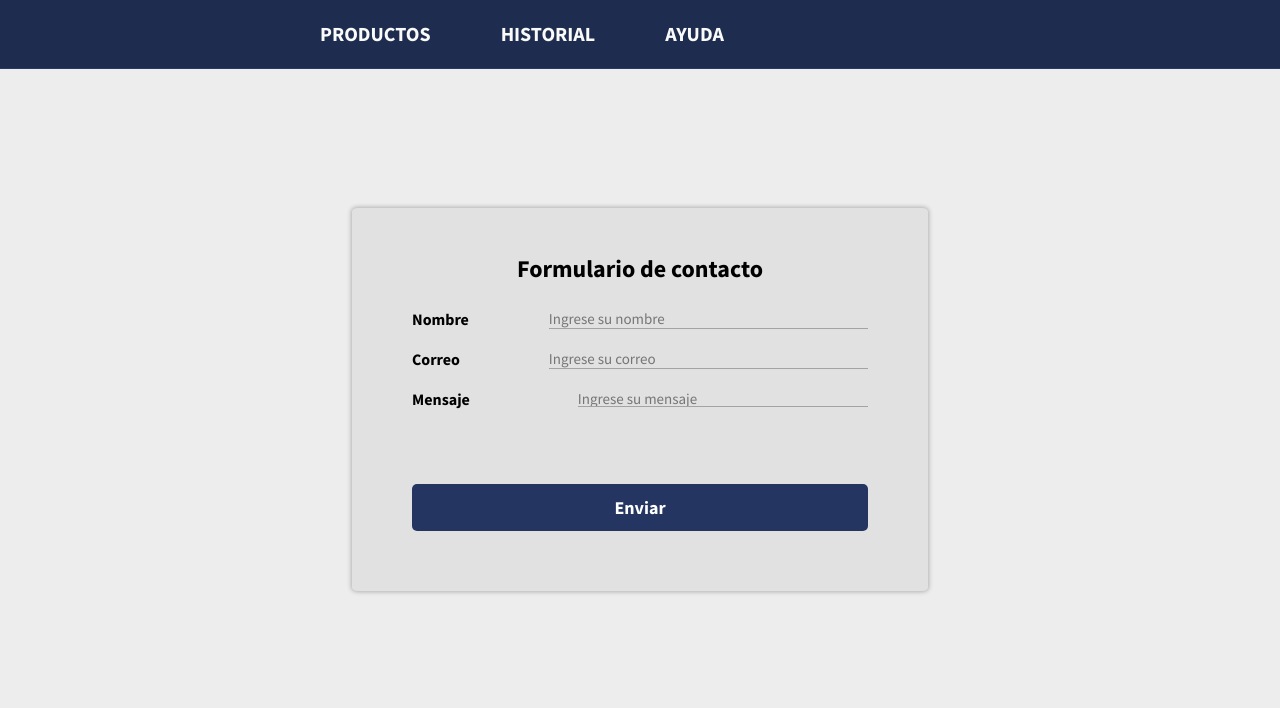
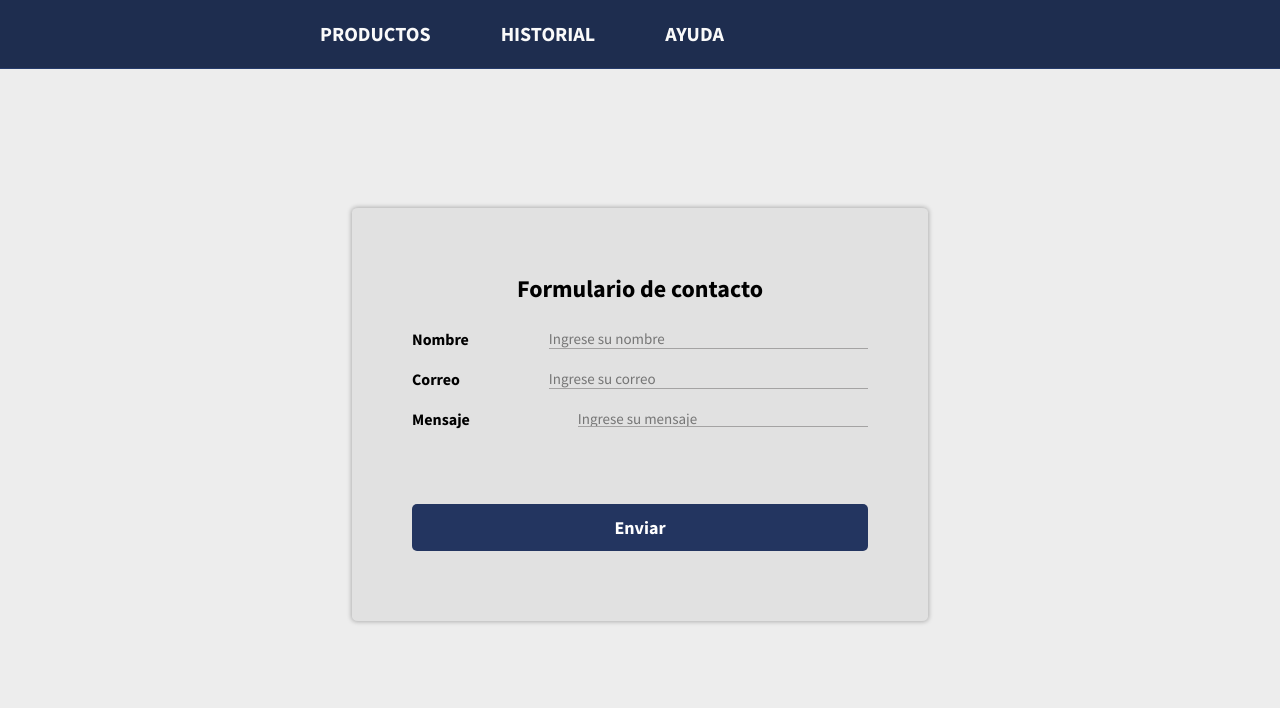
Before and after one commit to FDamianRomagnoli/OM, a plain HTML site: page contact.html in a window 1280 px wide. Shown: the part 92-800 px from the top of the page. Drawn offline with Linux system fonts and the light colour scheme.

Commit message:
Formulario de contacto reponsive

```diff
--- a/contact.html
+++ b/contact.html
@@ -23,62 +23,34 @@
     <main class="main-contact">
         <form action="">
             <span class="title-form">Formulario de contacto</span>
-            <div class="contact-item">
+            <div class="form-item">
                 <label class="label-form" for="name">Nombre</label>
                 <input class="input-form" type="text" id="name" placeholder="Ingrese su nombre">
             </div>
-            <div class="contact-item">
+            <div class="form-item">
                 <label class="label-form" for="email">Correo</label>
                 <input class="input-form" type="email" id="email" placeholder="Ingrese su correo">
             </div>
-            <div class="contact-item">
+            <div class="form-item">
                 <label class="label-form-area" for="mensaje">Mensaje</label>
                 <textarea class="textarea-form" name="mensaje" id="mensaje"  placeholder="Ingrese su mensaje"></textarea>
             </div>
             <div class="mensajes">
                 <p id="error"></p>
             </div>
+
             <button type="button" class="btn-form" id="btn-enviar">Enviar</button>
         </form>
 
 
     </main>
 
-    <!-- <main  class="main-contacto">
-
-        <section class="contact-container">
-
-            <h2>Formulario de contacto</h2>
-
-            <form class="form-contacto" action="">
-                <div class="contacto-items">
-                    <label for="name">Nombre</label>
-                    <input type="text" id="name" placeholder="Ingrese su nombre">
-                </div>
-                <div class="contacto-items">
-                    <label for="email">Email</label>
-                    <input type="email" id="email" placeholder="Ingrese su email" >
-                </div>
-                <div class="contacto-items">
-                    <label for="mensaje">Mensaje</label>
-                    <textarea name="mensaje" id="mensaje" cols="42" rows="2" placeholder="Ingrese su mensaje"></textarea>
-                </div>
-                <div class="mensajes">
-                    <p id="error"></p>
-                </div>
-                <button type="button" class="btn-enviar" id="btn-enviar" >Enviar</button>
-
-            </form>
-
-        </section>
-
-    </main> -->
 
     <footer id="footer"></footer>
 
     <script type="module" src="./js/component/header.js"></script>
     <script type="module" src="./js/component/footer.js"></script>
-    <script src="./js/libs/contact.js"></script>
+    <script type="module" src="./js/libs/contact.js"></script>
 
 
 </body>
--- a/css/componentes/formStyle.css
+++ b/css/componentes/formStyle.css
@@ -32,11 +32,16 @@
     outline: none;
 }
 
+.input-form:hover,.textarea-form:hover{
+    background-color: rgb(255, 237, 237);
+
+}
+
 .btn-form{
     font-size: 1.8rem;
     margin: 0 auto;
     padding: 1.2rem 0;
-    width: 100%;
+    width: 65%;
     color: #FFF;
     background-color: #233560;
     border-radius: 5px;
@@ -65,8 +70,59 @@
 
 /* containers */
 
-.contact-item{
+    .main-contact{
+        min-height: auto;
+        padding: 100px 5vw 100px 5vw;
+    }
+
+    .main-contact form{
+        background-color: #E1E1E1;
+        padding: 100px 5vw 100px 5vw;
+        box-shadow: 0px 0px 4px 1px rgb(0 0 0 / 25%);
+    }
+
+.form-item{
     display: flex;
     justify-content: center;
-    margin: 2rem 0;
+    margin: 4rem 0;
 }
+
+@media (min-width: 350px) {
+    .main-contact{
+        height: auto;
+        /* background-color: #E1E1E1; */
+        padding: 100px 8vw 100px 8vw;
+    }
+
+}
+
+@media (min-width: 600px){
+    .btn-form{
+        width: 100%;
+    }
+    .form-item{
+        margin: 2rem 0;
+    }
+    .main-contact{
+        display: flex;
+        justify-content: center;
+        align-items: center;
+        padding: 140px 0px 140px 0px;
+        align-items: flex-start;
+    }
+
+    .main-contact form:hover{
+        transform: scale(101%);
+    }
+
+    .main-contact form{
+        background-color: #E1E1E1;
+        box-shadow: 0px 0px 4px 1px rgb(0 0 0 / 25%);
+        width: 45%;
+        min-width: 400px;
+        max-width: 600px;
+        padding: 40px 60px 70px 60px;
+        border-radius: 1%;
+        transition-duration: 0.5s;
+    }
+}
--- a/css/paginas/contact.css
+++ b/css/paginas/contact.css
@@ -1,28 +1,6 @@
 
 
-.main-contact{
-    margin: 0 auto;
-    display: flex;
-    justify-content: center;
-    align-items: center;
-    padding: 140px 0px 70px 0px;
-    align-items: flex-start;
-}
 
-.main-contact form{
-    background-color: #E1E1E1;
-    box-shadow: 0px 0px 4px 1px rgb(0 0 0 / 25%);
-    width: 45%;
-    min-width: 300px;
-    max-width: 600px;
-    padding: 20px 60px 60px 60px;
-    border-radius: 1%;
-    transition-duration: 0.5s;
-}
-
-.main-contact form:hover{
-    transform: scale(101%);
-}
 
 .modal {
     position: fixed;
@@ -104,9 +82,3 @@
     border-radius: 5px;
     margin-left: 35%;
 }
-
-@media (min-width: 1024px){
-    .main-contact{
-        padding: 140px 0px;
-    }
-}
```
